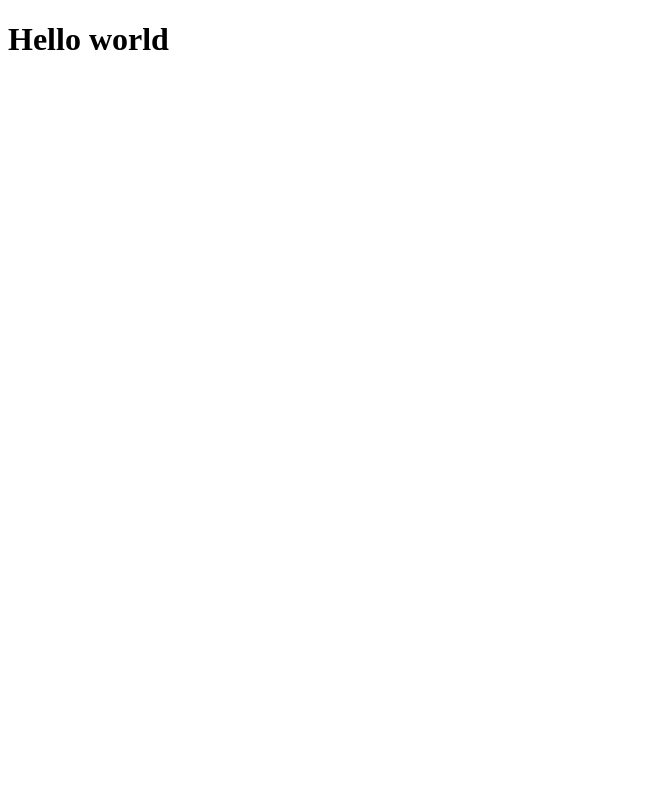
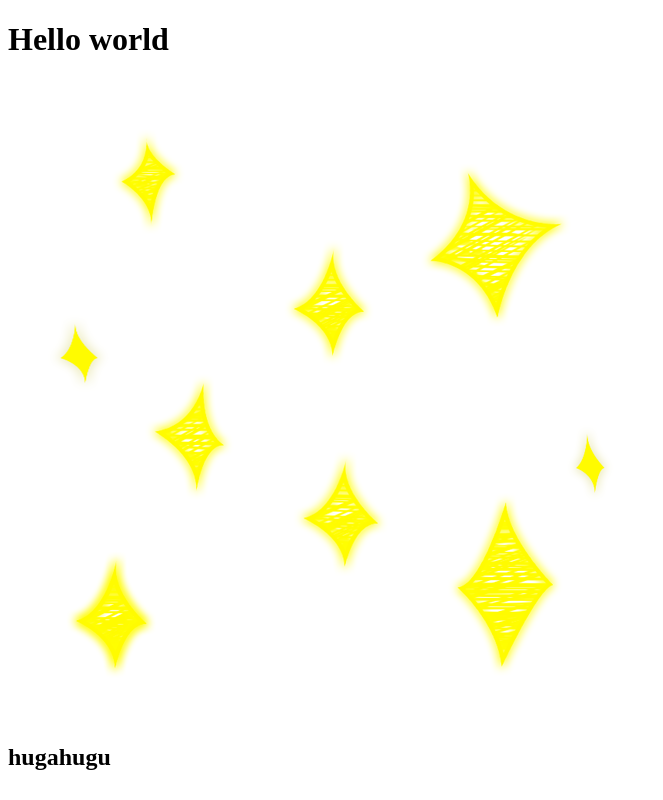
Before and after one commit to RaihanRafif/my-repo-from-remote, a plain HTML site: page index.html in a window 1280 px wide. Shown: the whole page, without its empty margins (0-663 px from the left). Drawn offline with Linux system fonts and the light colour scheme.

Commit message:
Changed Hello world with img and h2 to display simple profile data. Image file added in the folder images and used as resource in the img element in index.html file

```diff
--- a/index.html
+++ b/index.html
@@ -1,12 +1,16 @@
 <!DOCTYPE html>
 <html lang="en">
-<head>
-    <meta charset="UTF-8">
-    <meta http-equiv="X-UA-Compatible" content="IE=edge">
-    <meta name="viewport" content="width=device-width, initial-scale=1.0">
+  <head>
+    <meta charset="UTF-8" />
+    <meta http-equiv="X-UA-Compatible" content="IE=edge" />
+    <meta name="viewport" content="width=device-width, initial-scale=1.0" />
     <title>Document</title>
-</head>
-<body>
+  </head>
+  <body>
     <h1>Hello world</h1>
-</body>
+    <div>
+      <img src="./pngegg.png" alt="profile image" />
+      <h2>hugahugu</h2>
+    </div>
+  </body>
 </html>
```
Also changed, not shown: pngegg.png (added).
